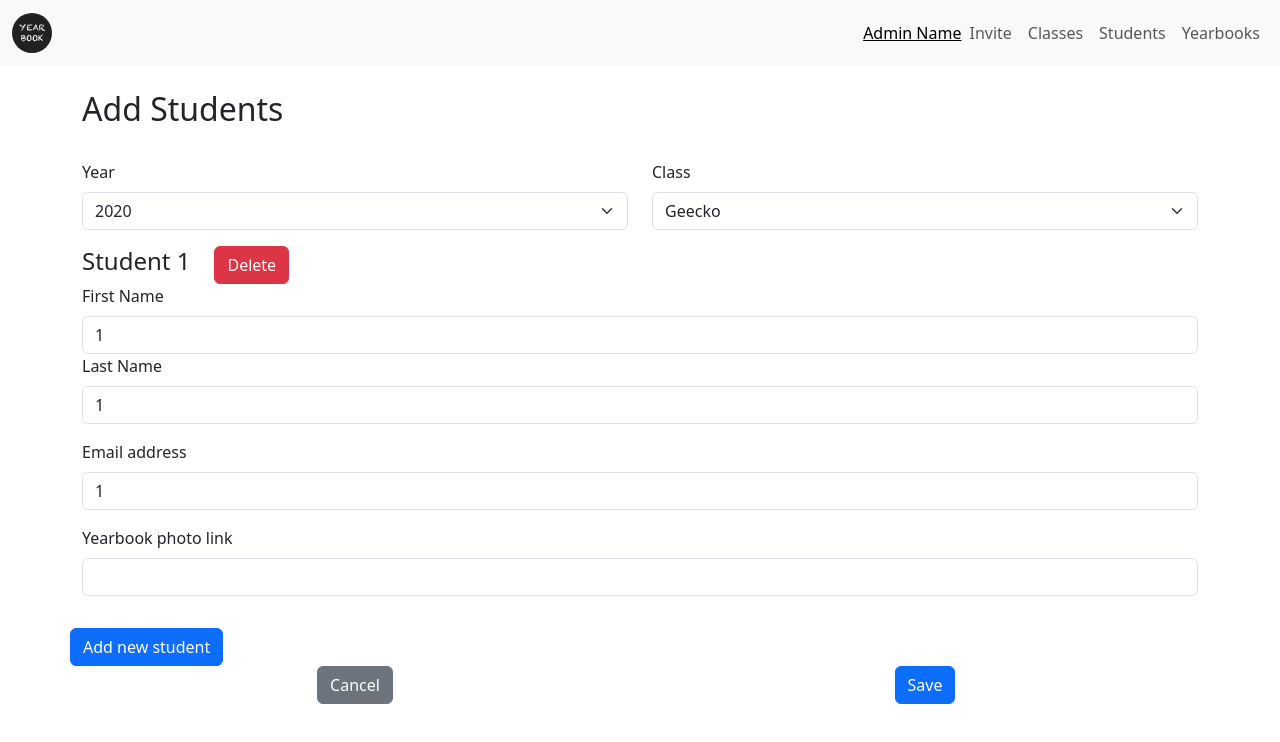
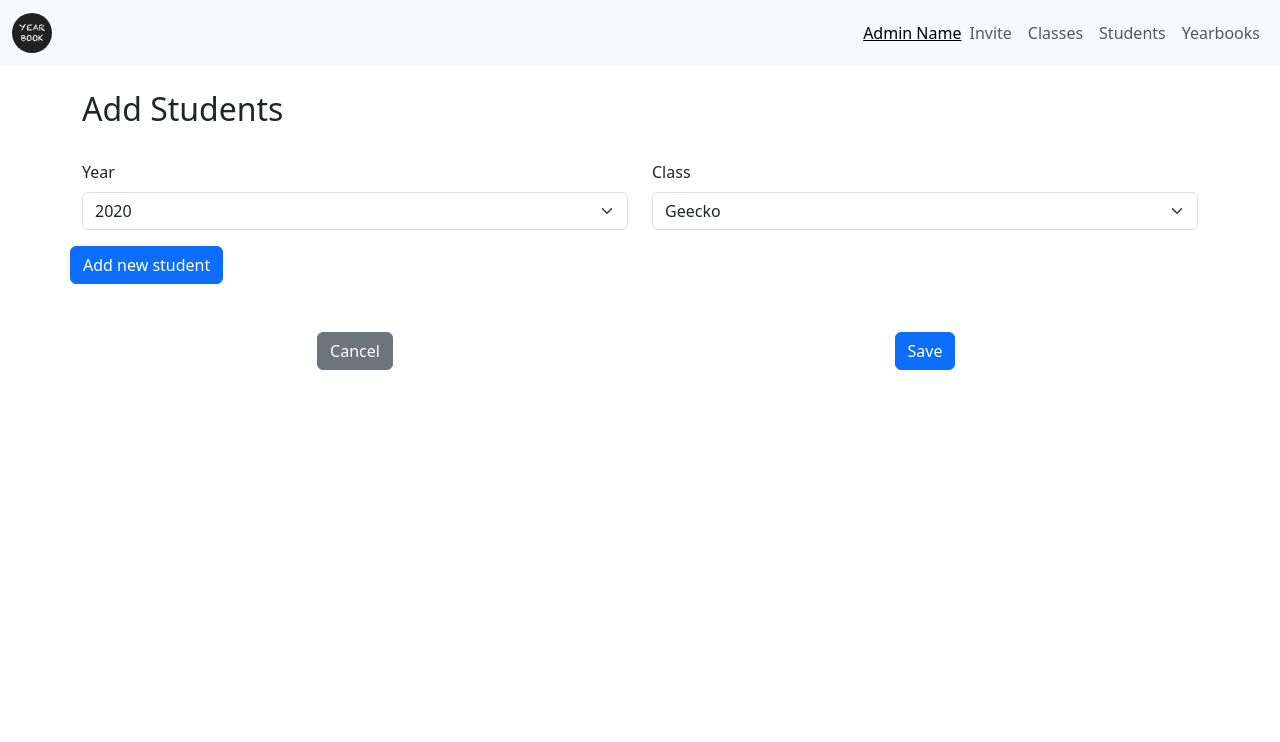
Before and after one commit to wenxpan/digital-yearbook-frontend, a React (Vite) app: page /account/invite in a window 1280 px wide. Shown: the top 742 px of the page. Built offline with nearby package versions, Linux system fonts and the light colour scheme.

Commit message:
removed placeholder student in /invite

```diff
--- a/src/pages/AddStudents.jsx
+++ b/src/pages/AddStudents.jsx
@@ -14,18 +14,12 @@ const AddStudents = () => {
 
   const years = [2020, 2021, 2022, 2023]
   const classes = ["Geecko", "Salamander", "Kangaroo", "possum"]
-  const student = {
-    firstName: "1",
-    lastName: "1",
-    email: "1",
-    photo: "1"
-  }
 
   const [classContent, setClassContent] = useState({
     class: classes[0],
     year: years[0]
   })
-  const [students, setStudents] = useState([student])
+  const [students, setStudents] = useState([])
 
   function handleSave(e) {
     e.preventDefault()
@@ -105,7 +99,7 @@ const AddStudents = () => {
                 Add new student
               </Button>
             </Row>
-            <Row className="text-center">
+            <Row className="text-center mt-5">
               <Col>
                 <Button variant="secondary" as={Link} to="/account/">
                   Cancel
```
